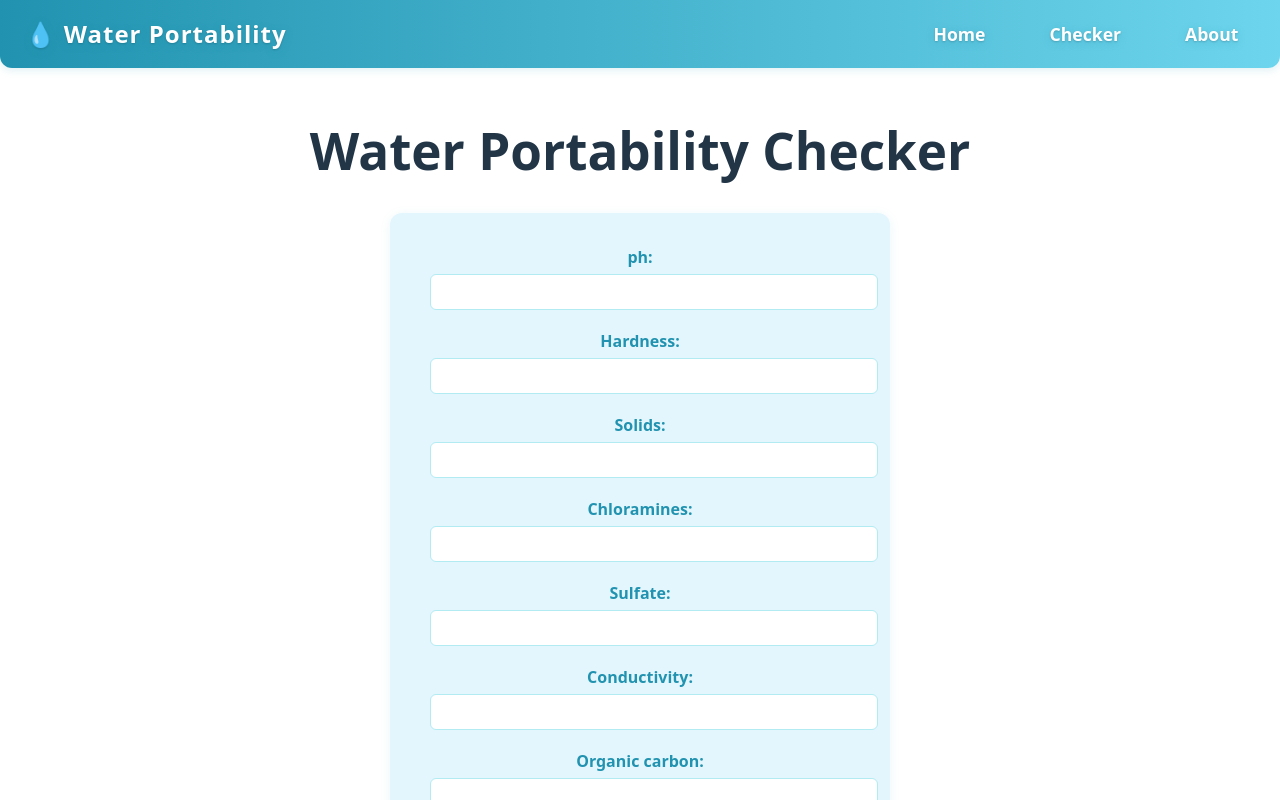
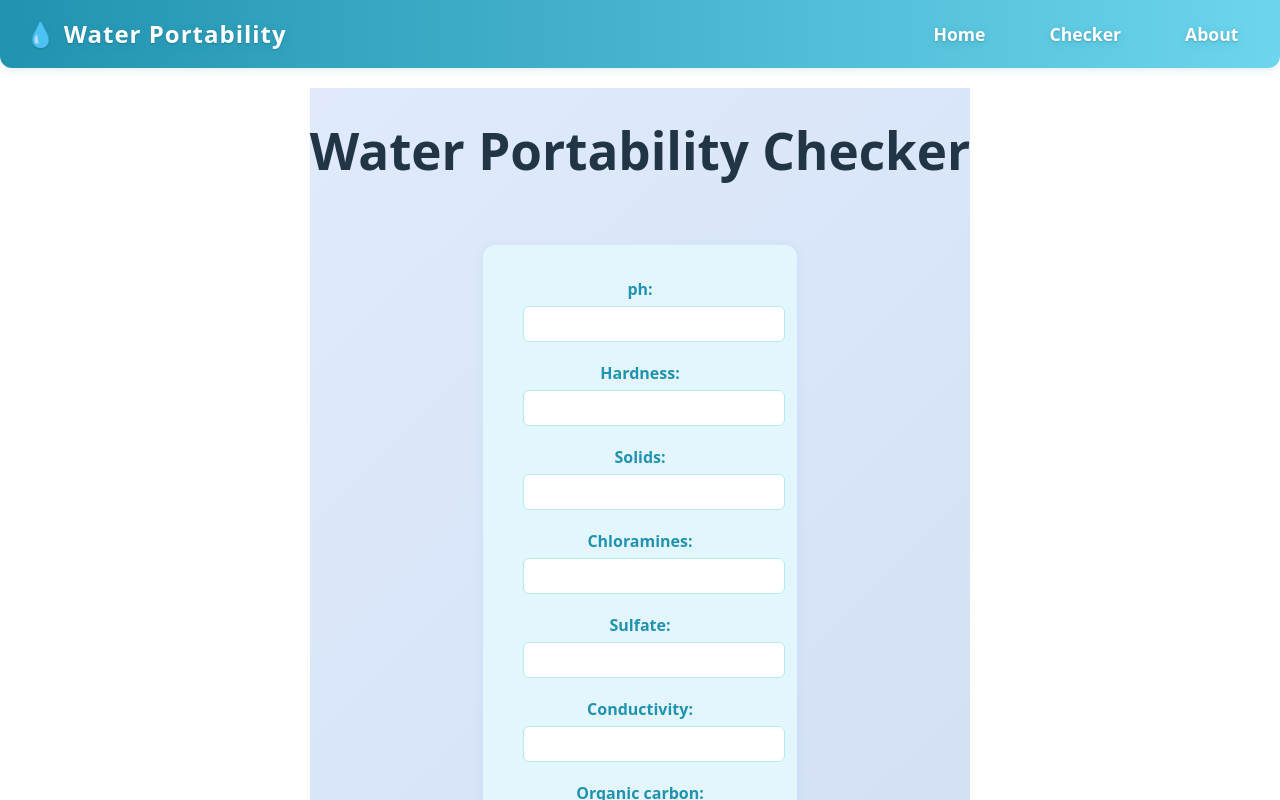
Before and after one commit to HarshavardhanKurtkoti/water_portability_front_end, a React (Vite) app: page / in a window 1280 px wide. Shown: the top 800 px of the page. Built offline with nearby package versions, Linux system fonts and the light colour scheme.

Commit message:
modified:   src/App.css 	modified:   src/App.jsx

```diff
--- a/src/App.css
+++ b/src/App.css
@@ -155,3 +155,29 @@
 .water-form button[type="submit"]:hover {
   background: linear-gradient(90deg, #6dd5ed 0%, #2193b0 100%);
 }
+
+.app-background {
+  min-height: 100vh;
+  background: linear-gradient(135deg, #e0eafc 0%, #cfdef3 100%);
+  display: flex;
+  flex-direction: column;
+  align-items: center;
+  justify-content: flex-start;
+  padding-bottom: 3rem;
+}
+
+.loader {
+  margin: 2rem auto;
+  width: 48px;
+  height: 48px;
+  border-radius: 50%;
+  border: 6px solid #6dd5ed;
+  border-top: 6px solid #2193b0;
+  animation: spin 1s linear infinite;
+  box-shadow: 0 0 16px #6dd5ed55;
+}
+
+@keyframes spin {
+  0% { transform: rotate(0deg);}
+  100% { transform: rotate(360deg);}
+}
--- a/src/App.jsx
+++ b/src/App.jsx
@@ -84,9 +84,11 @@ function App() {
             />
           </div>
         ))}
-        <button type="submit" disabled={loading}>
-          {loading ? 'Checking...' : 'Check Portability'}
-        </button>
+        {loading ? (
+          <div className="loader"></div>
+        ) : (
+          <button type="submit">Check Portability</button>
+        )}
       </form>
       {error && <p className="error">{error}</p>}
       {result && (
```
